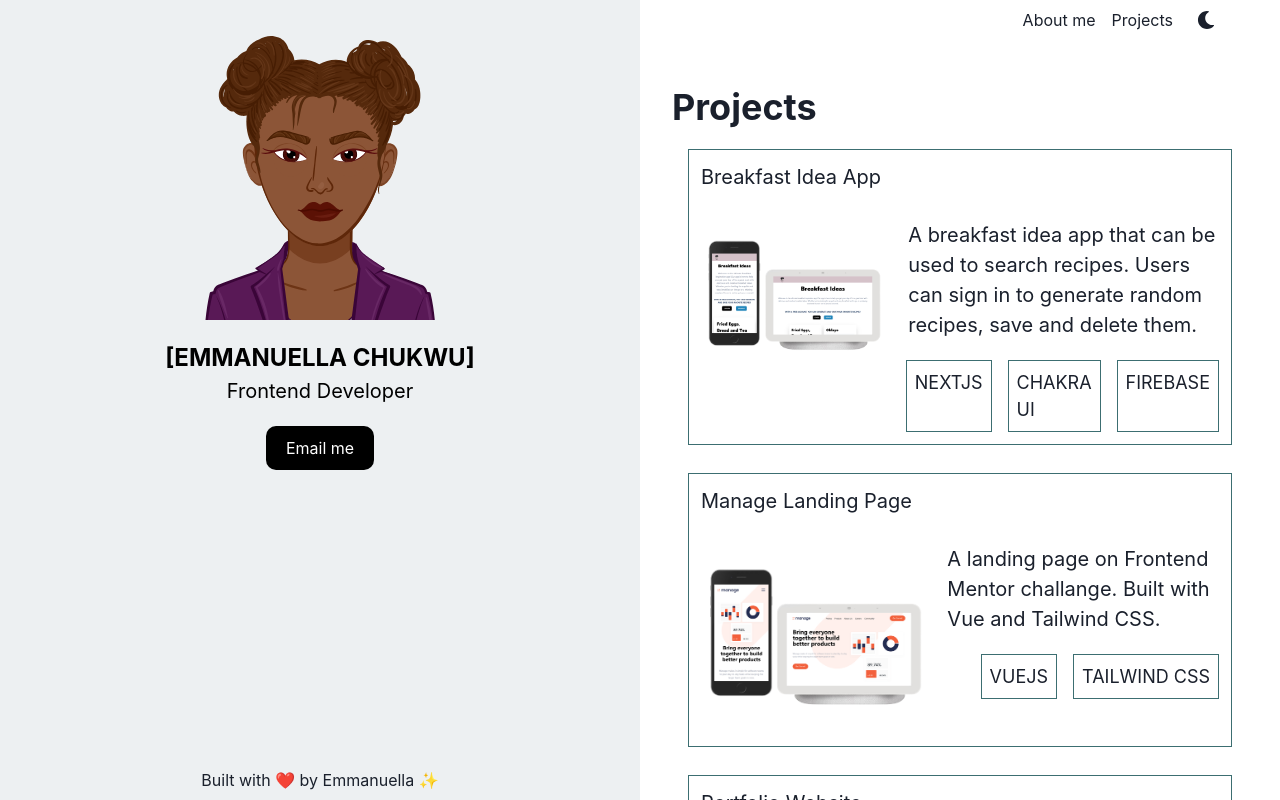
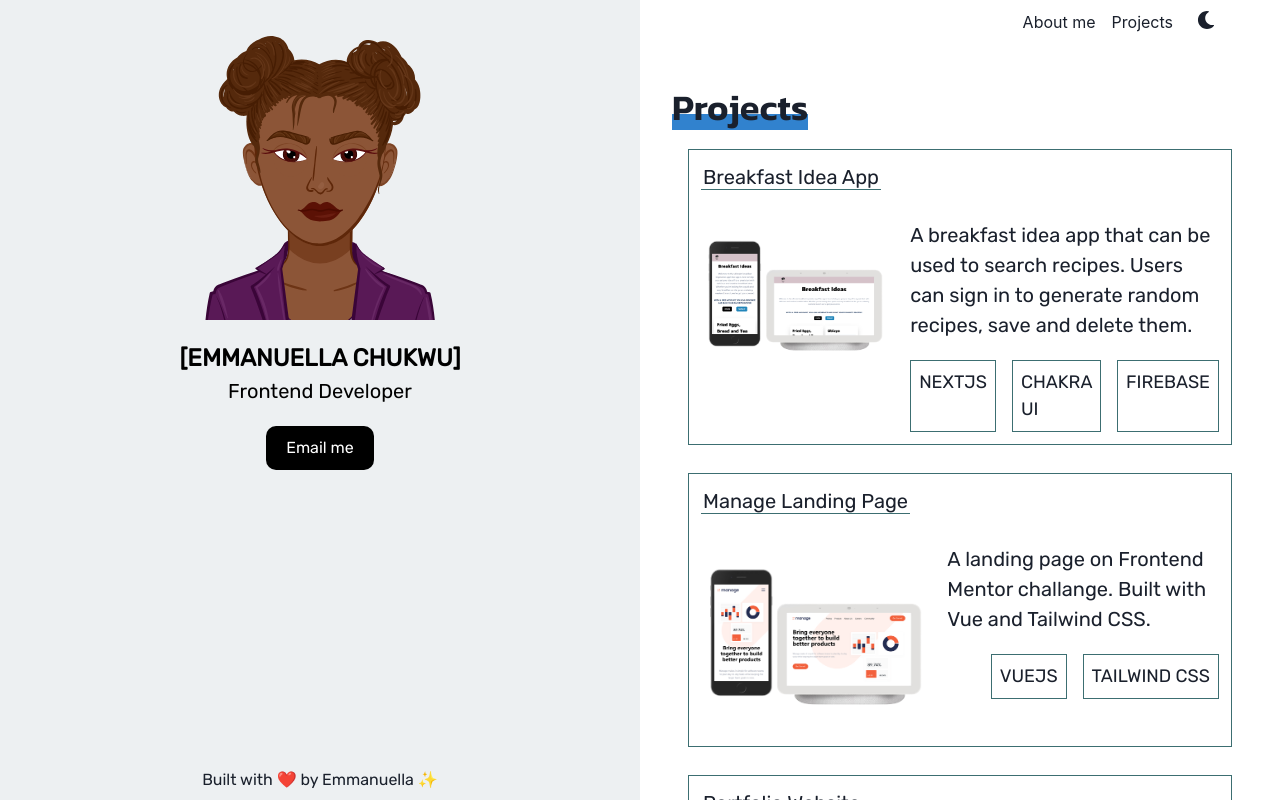
Before and after one commit to Emmanuella-codes/my-portfolio, a React (Create React App) app: page /projects in a window 1280 px wide. Built offline with nearby package versions, Linux system fonts and the light colour scheme.

Commit message:
fix navbar, font family and headers site-wide

```diff
--- a/public/index.html
+++ b/public/index.html
@@ -26,6 +26,14 @@
     -->
     <!--AOS animation-->
     <link href="https://unpkg.com/aos@2.3.1/dist/aos.css" rel="stylesheet" />
+
+    <!--Google fonts-->
+    <link rel="preconnect" href="https://fonts.googleapis.com" />
+    <link rel="preconnect" href="https://fonts.gstatic.com" crossorigin />
+    <link
+      href="https://fonts.googleapis.com/css2?family=Kanit:wght@600;700&family=Rubik&display=swap"
+      rel="stylesheet"
+    />
     <title>My Portfolio</title>
   </head>
   <body>
--- a/src/components/AboutMe.tsx
+++ b/src/components/AboutMe.tsx
@@ -21,11 +21,26 @@ const AboutMe = () => {
           m="auto"
           w="83%"
         >
-          <Heading as="h2" size="xl">
-            About me
+          <Heading as="h2" size="xl" fontFamily={"Kanit"} fontWeight={600}>
+            <Text
+              as={"span"}
+              position={"relative"}
+              _after={{
+                content: "''",
+                width: "full",
+                height: "30%",
+                position: "absolute",
+                bottom: 1,
+                left: 0,
+                bg: "blue.500",
+                zIndex: -1,
+              }}
+            >
+              About me
+            </Text>
           </Heading>
         </Flex>
-        <Box w="83%" mt="20px">
+        <Box w="83%" mt="20px" fontFamily={"Rubik"}>
           <Text>
             Hello! I'm a Frontend Developer and I love to build web
             applications.
--- a/src/components/Articles.tsx
+++ b/src/components/Articles.tsx
@@ -21,10 +21,25 @@ const Articles = () => {
         <Flex flexDir="column" mt="9" w="83%">
           <Flex flexDir="column" alignSelf="flex-start">
             <Heading as="h2" size="xl">
+              <Text
+                as={"span"}
+                position={"relative"}
+                _after={{
+                  content: "''",
+                  width: "full",
+                  height: "30%",
+                  position: "absolute",
+                  bottom: 1,
+                  left: 0,
+                  bg: "blue.500",
+                  zIndex: -1,
+                }}
+              >
                 Articles
+              </Text>
             </Heading>
           </Flex>
-          <Flex flexDir="column">
+          <Flex flexDir="column" fontFamily="Rubik">
             <Box
               border="1px solid"
               boxShadow="md"
@@ -32,16 +47,25 @@ const Articles = () => {
               p="7"
               borderRadius="10px"
             >
+              <a href="https://emmanuella456.hashnode.dev/taking-risks-having-a-clear-roadmap-in-tech-dev-retro-2022">
                 <Text>
-                <a href="https://emmanuella456.hashnode.dev/taking-risks-having-a-clear-roadmap-in-tech-dev-retro-2022">
-                  Taking risks / having a clear roadmap in tech - Dev Retro 2022
-                </a>
+                  <span
+                    style={{
+                      borderBottom: "1px solid #3c6e71",
+                      paddingInlineStart: "2px",
+                      paddingInlineEnd: "2px",
+                    }}
+                  >
+                    Taking risks / having a clear roadmap in tech - Dev Retro
+                    2022
+                  </span>
                 </Text>
                 <Text fontSize="16px" mt="2">
-                "At the beginning of 2022, I was struggling with JavaScript and
-                was convinced I wasn't smart enough to figure it out; giving up
-                wasn't an option, so I chose a different strategy."
+                  "At the beginning of 2022, I was struggling with JavaScript
+                  and was convinced I wasn't smart enough to figure it out;
+                  giving up wasn't an option, so I chose a different strategy."
                 </Text>
+              </a>
             </Box>
             <Box
               border="1px solid"
@@ -50,16 +74,24 @@ const Articles = () => {
               p="7"
               borderRadius="10px"
             >
+              <a href="https://emmanuella456.hashnode.dev/dealing-with-imposter-syndrome">
                 <Text>
-                <a href="https://emmanuella456.hashnode.dev/dealing-with-imposter-syndrome">
+                  <span
+                    style={{
+                      borderBottom: "1px solid #3c6e71",
+                      paddingInlineStart: "2px",
+                      paddingInlineEnd: "2px",
+                    }}
+                  >
                     Dealing with Imposter Syndrome
-                </a>
+                  </span>
                 </Text>
                 <Text fontSize="16px" mt="2">
-                "Imposter syndrome is a psychological pattern in which a person
-                has constant internalized doubts about their abilities and
-                worries that they will be discovered as a 'fraud.'"
+                  "Imposter syndrome is a psychological pattern in which a
+                  person has constant internalized doubts about their abilities
+                  and worries that they will be discovered as a 'fraud.'"
                 </Text>
+              </a>
             </Box>
             <Box
               border="1px solid"
@@ -68,16 +100,24 @@ const Articles = () => {
               p="7"
               borderRadius="10px"
             >
+              <a href="https://emmanuella456.hashnode.dev/difference-between-tailwind-css-and-chakra-ui">
                 <Text>
-                <a href="https://emmanuella456.hashnode.dev/difference-between-tailwind-css-and-chakra-ui">
+                  <span
+                    style={{
+                      borderBottom: "1px solid #3c6e71",
+                      paddingInlineStart: "2px",
+                      paddingInlineEnd: "2px",
+                    }}
+                  >
                     Difference between Tailwind CSS and Chakra-UI
-                </a>
+                  </span>
                 </Text>
                 <Text fontSize="16px" mt="2">
                   "Tailwind CSS and Chakra UI are both CSS frameworks that are
-                designed to make it easier to style and build responsive layouts
-                for web applications."
+                  designed to make it easier to style and build responsive
+                  layouts for web applications."
                 </Text>
+              </a>
             </Box>
           </Flex>
         </Flex>
--- a/src/components/Footer.tsx
+++ b/src/components/Footer.tsx
@@ -9,6 +9,7 @@ const Footer = () => {
       border={{ base: "1px dashed #3c6e71", md: "none" }}
       p={{ base: "4", md: "3" }}
       borderRadius={"lg"}
+      fontFamily={"Rubik"}
       /* data-aos="slide-up" */
     >
       <Text fontSize="lg" textAlign={"center"}>
--- a/src/components/Navbar.tsx
+++ b/src/components/Navbar.tsx
@@ -10,6 +10,7 @@ import {
   Link,
   useDisclosure,
   Stack,
+  Text,
 } from "@chakra-ui/react";
 import { HamburgerIcon, CloseIcon } from "@chakra-ui/icons";
 
@@ -33,17 +34,18 @@ const Navbar = () => {
         />
         <HStack spacing={8} alignItems={"center"}>
           <HStack as={"nav"} spacing={4} display={{ base: "none", md: "flex" }}>
-            <Box>
-              <Link href="/" _hover={{ textDecor: "none", fontWeight: 600 }}>
-                About me
+            <Box className="nav-button">
+              <Link href="/" _hover={{ textDecor: "none" }}>
+                <Text as={"span"} position={"relative"}>
+                  About me
+                </Text>
               </Link>
             </Box>
-            <Box>
-              <Link
-                href="/projects"
-                _hover={{ textDecor: "none", fontWeight: 600 }}
-              >
-                Projects
+            <Box className="nav-button">
+              <Link href="/projects" _hover={{ textDecor: "none" }}>
+                <Text as={"span"} position={"relative"}>
+                  Projects
+                </Text>
               </Link>
             </Box>
           </HStack>
--- a/src/components/ProjectCard.tsx
+++ b/src/components/ProjectCard.tsx
@@ -46,9 +46,20 @@ const ProjectCard = ({ project }: { project: Project }) => {
         gap={7}
         border="1px solid #3c6e71"
         p={3}
+        fontFamily={"Rubik"}
       >
         <Box>
-          <Link href={project.githubLink}>{project.title}</Link>
+          <Link href={project.githubLink}>
+            <span
+              style={{
+                borderBottom: "1px solid #3c6e71",
+                paddingInlineStart: "2px",
+                paddingInlineEnd: "2px",
+              }}
+            >
+              {project.title}
+            </span>{" "}
+          </Link>
         </Box>
         <Flex flexDir={{ base: "column", md: "row" }} gap={5}>
           <Box w={{ md: "50%" }}>
--- a/src/components/ProjectCmp.tsx
+++ b/src/components/ProjectCmp.tsx
@@ -11,11 +11,25 @@ const ProjectCmp = () => {
         /* justifyContent="center" */
         alignItems={{ base: "center" }}
         maxW={{ base: "80vw" }}
-
       >
         <Flex alignSelf="flex-start" mx={{ base: "3", md: "8" }}>
-          <Heading as="h2" size="xl">
-            Projects
+          <Heading as="h2" size="xl" fontFamily={"Kanit"} fontWeight={600}>
+            <Text
+              as={"span"}
+              position={"relative"}
+              _after={{
+                content: "''",
+                width: "full",
+                height: "30%",
+                position: "absolute",
+                bottom: 1,
+                left: 0,
+                bg: "blue.500",
+                zIndex: -1,
+              }}
+            >
+              Projects
+            </Text>
           </Heading>
         </Flex>
         <Box display="flex" flexDir="column" mt="20px" gap={7}>
@@ -23,7 +37,7 @@ const ProjectCmp = () => {
         </Box>
         <Flex flexDir="column" maxW={{ md: "80%" }}>
           <Skills />
-          <Box mt="9" mb="16" textAlign={"center"}>
+          <Box mt="9" mb="16" textAlign={"center"} fontFamily={"Rubik"}>
             <Text>
               Please visit{" "}
               <a
--- a/src/components/Skills.tsx
+++ b/src/components/Skills.tsx
@@ -62,9 +62,24 @@ const skillsData = [
 const Skills = () => {
   return (
     <Flex flexDir={"column"}>
-      <Box mt="7" >
-        <Heading as="h2" size="xl">
-          Skills
+      <Box mt="7">
+        <Heading as="h2" size="xl" fontFamily={"Kanit"} fontWeight={600}>
+          <Text
+            as={"span"}
+            position={"relative"}
+            _after={{
+              content: "''",
+              width: "full",
+              height: "30%",
+              position: "absolute",
+              bottom: 1,
+              left: 0,
+              bg: "blue.500",
+              zIndex: -1,
+            }}
+          >
+            Skills
+          </Text>
         </Heading>
       </Box>
       <Box
@@ -74,6 +89,7 @@ const Skills = () => {
         gap="6"
         mt="4"
         fontSize={{ base: "sm" }}
+        fontFamily={"Rubik"}
       >
         {skillsData.map((skill, index) => (
           <Box key={index} display="flex" flexDir="column" alignItems="center">
--- a/src/index.css
+++ b/src/index.css
@@ -7,3 +7,22 @@ body {
   height: 100%;
   overflow: auto;
 }
+
+.nav-button::before {
+  margin-left: auto;
+}
+
+.nav-button::after,
+.nav-button::before {
+  content: "";
+  width: 0%;
+  height: 2px;
+  background: rgb(86, 86, 210);
+  display: block;
+  transition: 0.5s;
+}
+
+.nav-button:hover::after,
+.nav-button:hover::before {
+  width: 100%;
+}
--- a/src/layout/index.tsx
+++ b/src/layout/index.tsx
@@ -12,6 +12,7 @@ const PageLayout = () => {
         w="100%"
         display="flex"
         flexDir="column"
+        fontFamily={"Rubik"}
       >
         <SidebarContent />
       </Box>
--- a/src/routes/index.tsx
+++ b/src/routes/index.tsx
@@ -1,7 +1,7 @@
 import { Route, Routes } from "react-router-dom";
 import { ROUTES } from "./links";
 // import PageLayout from "../layout";
-import { Spinner } from "@chakra-ui/react";
+import { Text } from "@chakra-ui/react";
 import React, { Suspense } from "react";
 
 const Home = React.lazy(() => import("../pages"));
@@ -9,18 +9,7 @@ const Projects = React.lazy(() => import("../pages/Projects"));
 
 const RouteCmp = () => {
   return (
-    <Suspense
-      fallback={
-        <Spinner
-          thickness="4px"
-          speed="0.65s"
-          emptyColor="gray.200"
-          color="blue.500"
-          size="xl"
-          m="auto"
-        />
-      }
-    >
+    <Suspense fallback={<Text fontFamily={"Rubik"}>Loading...</Text>}>
       <Routes>
         <Route path={ROUTES.home} element={<Home />} />
         <Route path={ROUTES.projects} element={<Projects />} />
```
Lines whose indentation alone changed are shown as unchanged.
